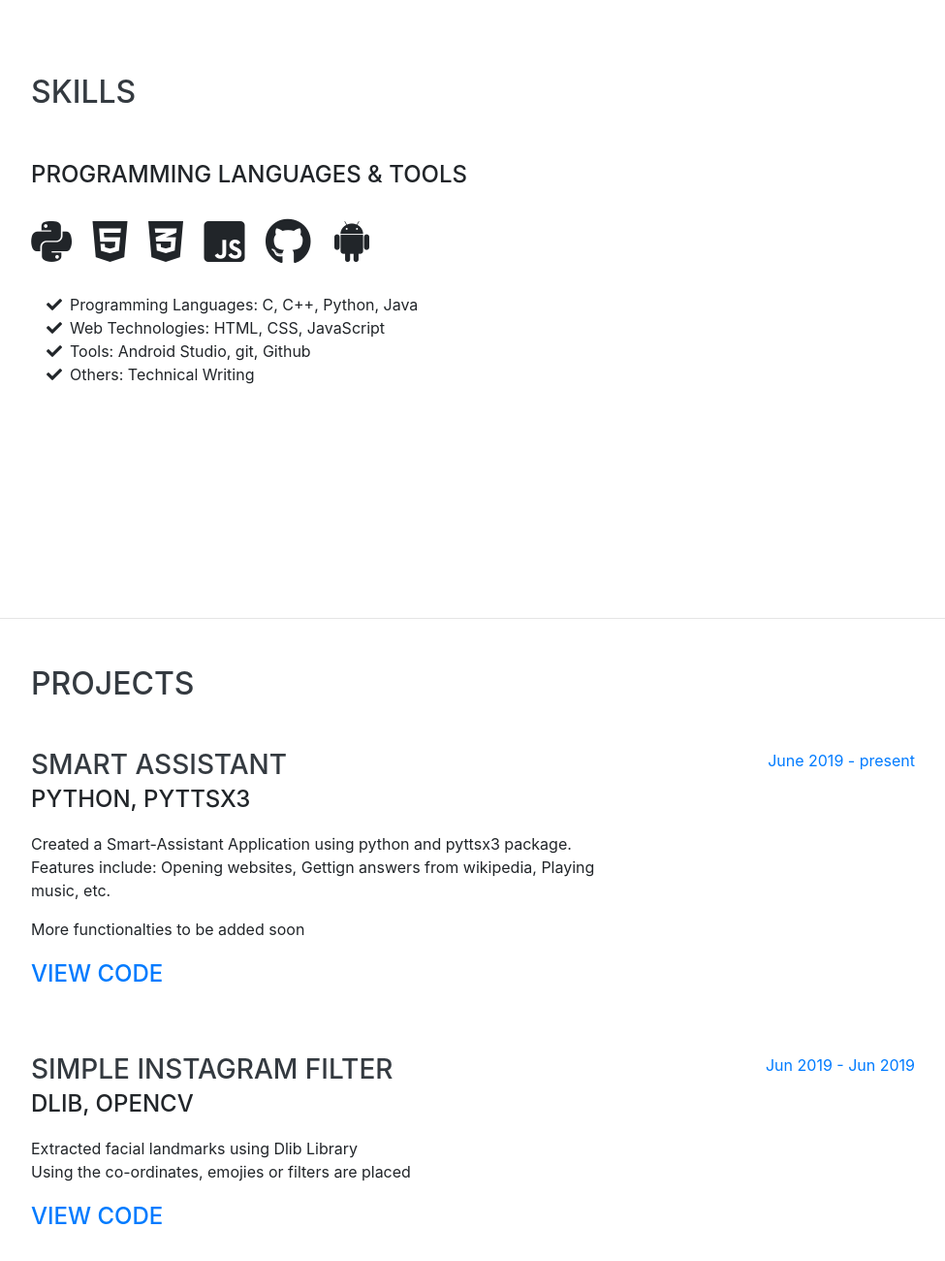
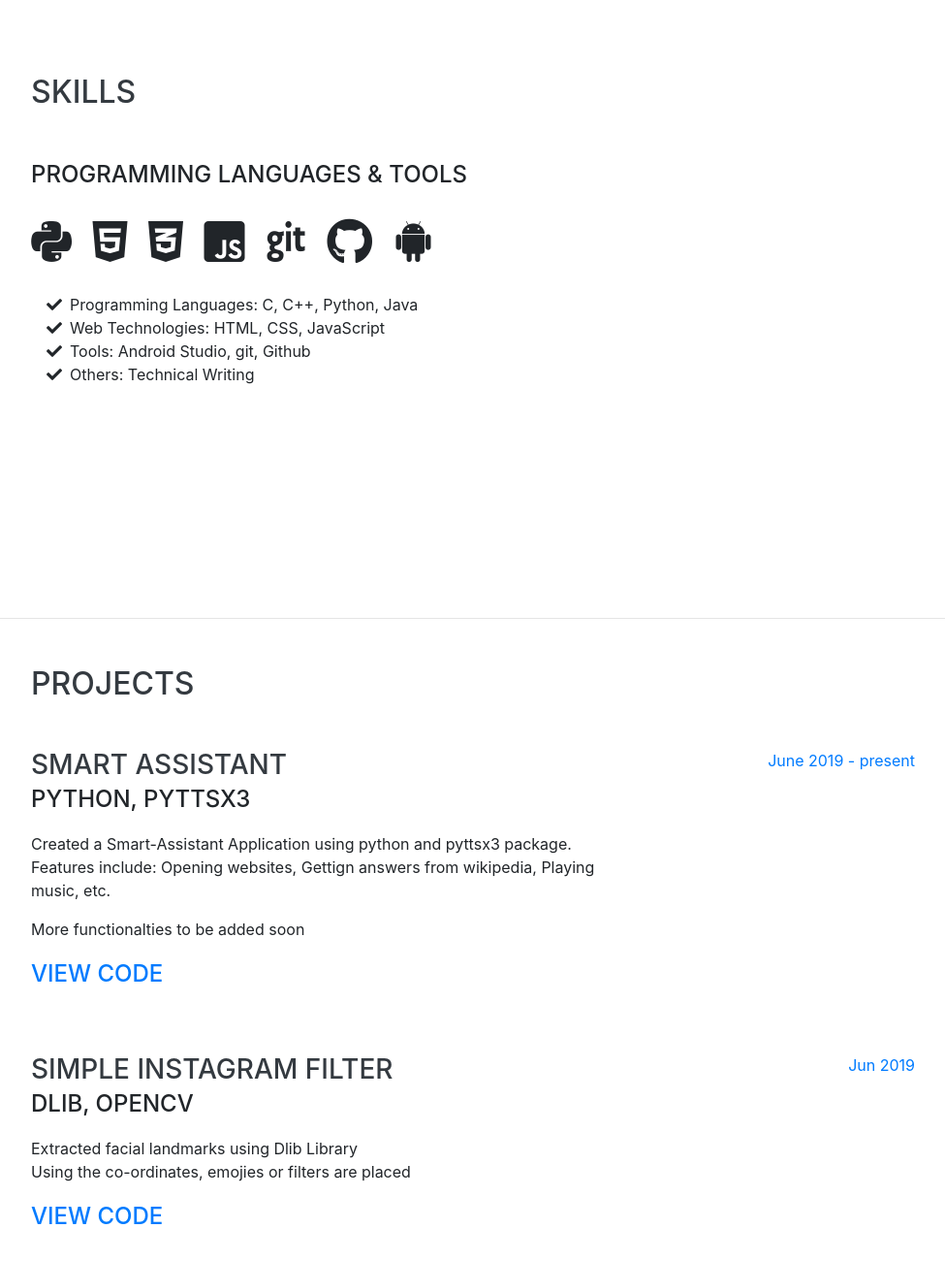
Before and after one commit to PercySpecter/k98p.github.io, a website with bundled scripts: page index.html in a window 1280 px wide. Shown: the part 1765-3065 px from the top of the page at 97% size, without its empty margins (288-1263 px from the left). Built offline with nearby package versions, Linux system fonts and the light colour scheme; a web font is replaced by a local one.

Commit message:
Added final touches

```diff
--- a/index.html
+++ b/index.html
@@ -10,7 +10,7 @@
 
 
   <title>Kaustav Paul</title>
-  <link rel="icon" href="./img/favicon.png" type="image/png">
+  <link rel="icon" href="/img/favicon.ico" type="image/png">
 
   <!-- Bootstrap core CSS -->
   <link href="vendor/bootstrap/css/bootstrap.min.css" rel="stylesheet">
@@ -154,6 +154,9 @@
             <i class="fab fa-js-square"></i>
           </li>
           <li class="list-inline-item">
+            <i class="fab fa-git"></i>
+          </li>
+          <li class="list-inline-item">
             <i class="fab fa-github"></i>
           </li>
           <li class="list-inline-item">
@@ -207,7 +210,7 @@
             <div class="subheading mb-3"><a href="https://github.com/k98p/Face_Filter">View Code</a></div>
           </div>
           <div class="resume-date text-md-right">
-            <span class="text-primary">Jun 2019 - Jun 2019</span>
+            <span class="text-primary">Jun 2019</span>
           </div>
         </div>
         <br>
```
